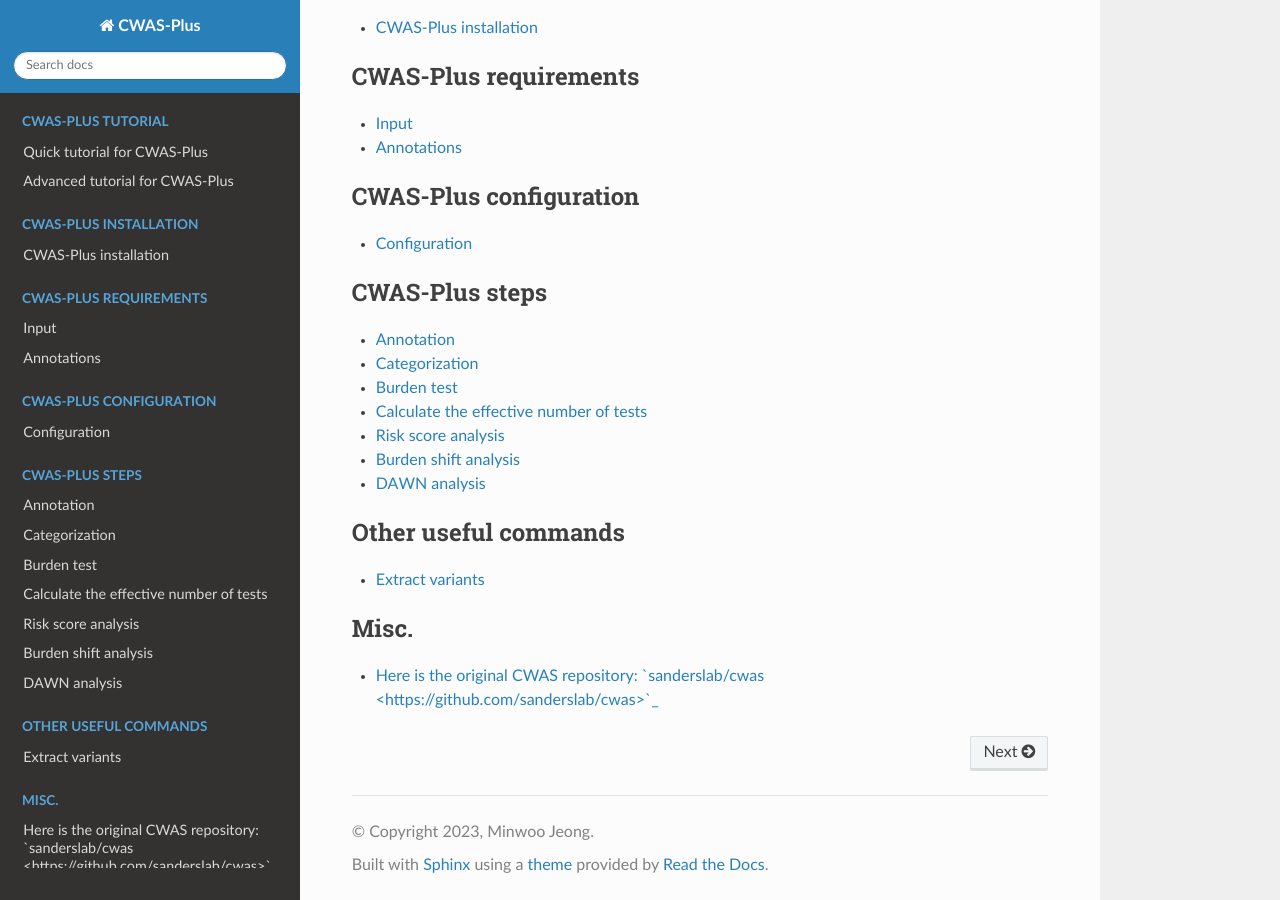
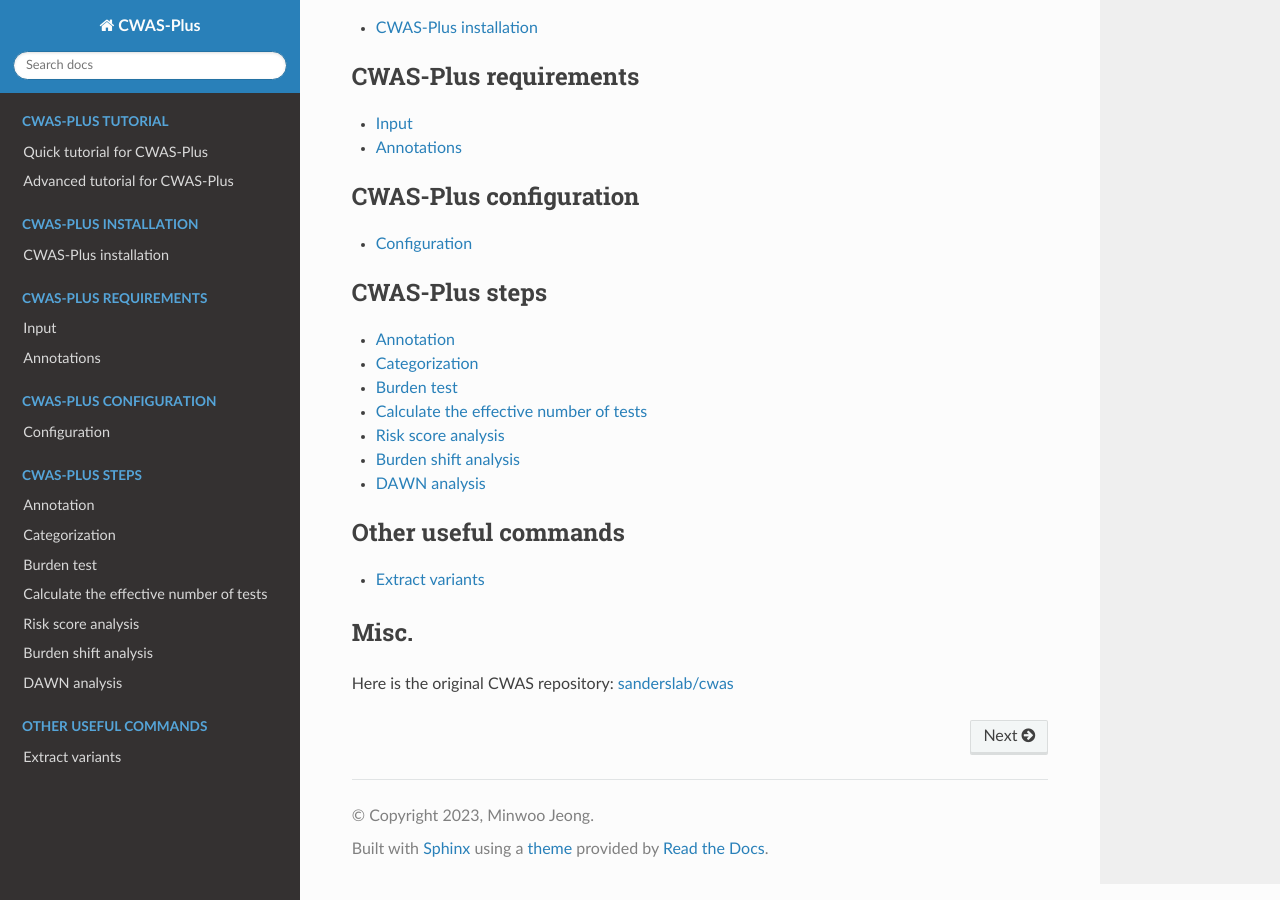
Before and after one commit to joonan-lab/cwas, a Sphinx documentation site: the page built from docs/index.rst, in a window 1280 px wide and 900 px high, scrolled down 1272 px. Built offline with Sphinx 7.4.7 and the Read the Docs theme 2.0.0, drawn with Linux system fonts in a browser that asks for light colours; some of the changed lines change nothing that is shown.

Commit message:
Update index.rst

```diff
--- a/docs/index.rst
+++ b/docs/index.rst
@@ -71,8 +71,7 @@
 
    utils/extract_variants.rst
 
-.. toctree::
-   :maxdepth: 1
-   :caption: Misc.
+Misc.
+######
 
-   Here is the original CWAS repository: `sanderslab/cwas <https://github.com/sanderslab/cwas>`_
+Here is the original CWAS repository: `sanderslab/cwas <https://github.com/sanderslab/cwas>`_
```
